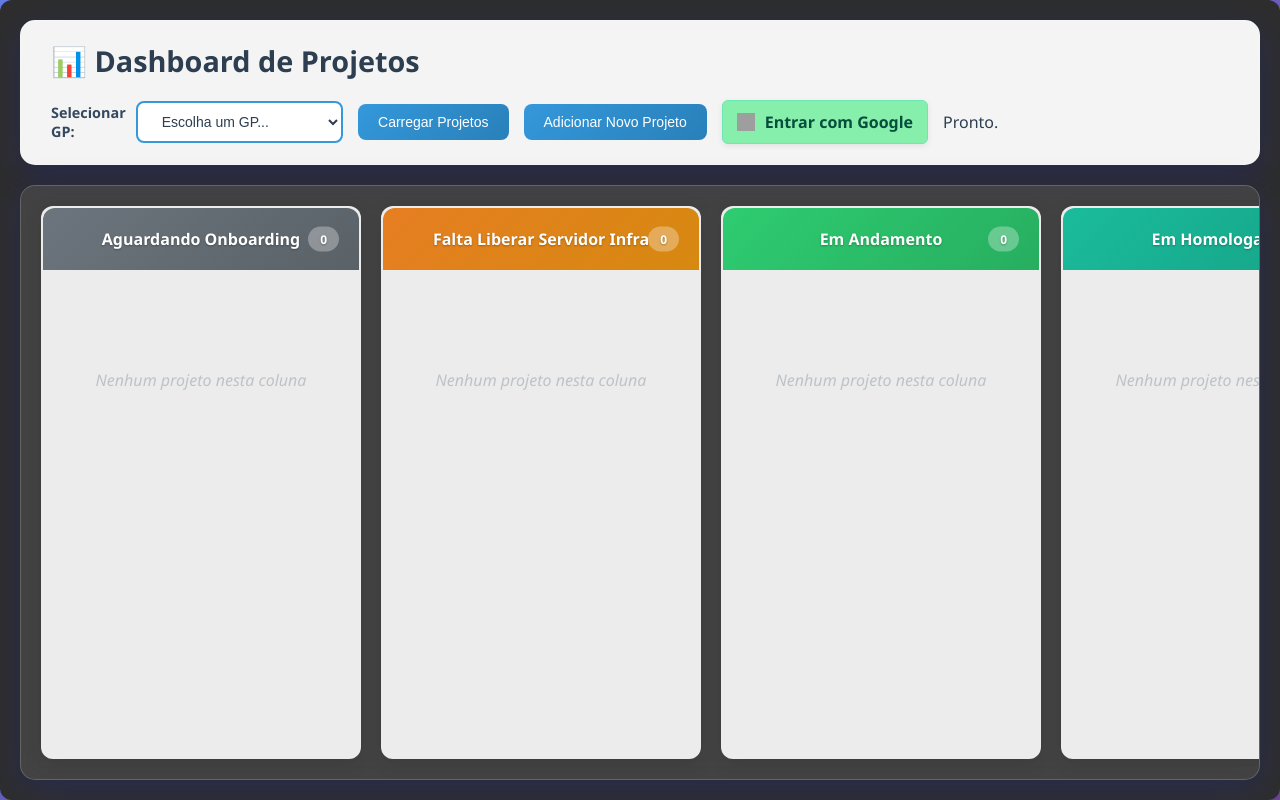
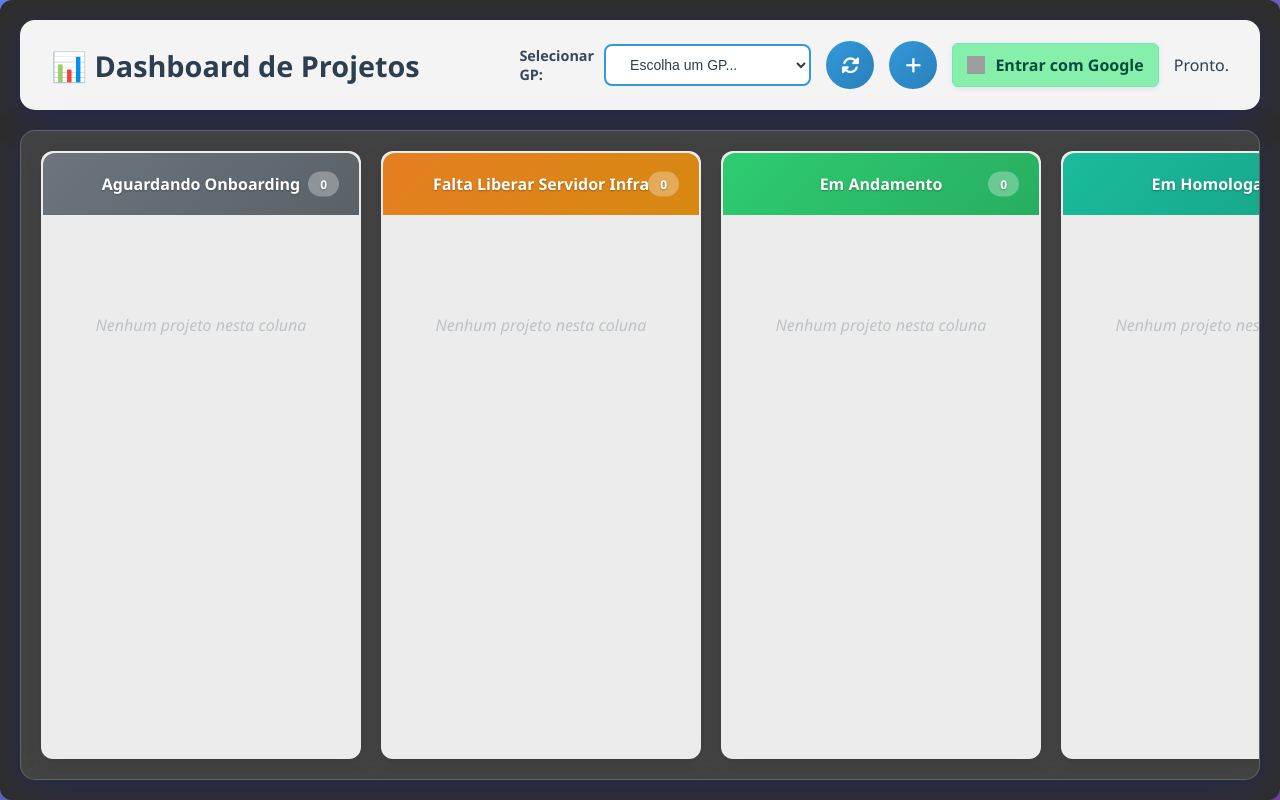
Before and after one commit to giovanisousa/Central_De_Projetos, a Flask app: page / in a window 1280 px wide. Run offline with Flask 3, Linux system fonts and the light colour scheme; grey boxes are pictures that could not be loaded.

Commit message:
Ajustes de layouts

```diff
--- a/static/css/style.css
+++ b/static/css/style.css
@@ -1144,3 +1144,16 @@
 .project-card .play-btn:hover {
     color: #229954; /* Verde mais escuro no hover */
 }
+
+.kanban-page .controls button#loadButton,
+.kanban-page .controls button#openProjectModal {
+    width: 48px;
+    height: 48px;
+    border-radius: 50%;
+    font-size: 18px;
+    padding: 0;
+    min-width: 0;
+    display: flex;
+    align-items: center;
+    justify-content: center;
+}
--- a/templates/index.html
+++ b/templates/index.html
@@ -24,12 +24,12 @@
                     </select>
                 </div>
 
-                <button id="loadButton" onclick="carregarProjetos()">
-                    Carregar Projetos
+                <button id="loadButton" onclick="carregarProjetos()" title="Carregar Projetos">
+                    <i class="fas fa-sync-alt"></i>
                 </button>
 
-                <button type="button" id="openProjectModal">
-                    Adicionar Novo Projeto
+                <button type="button" id="openProjectModal" title="Adicionar Novo Projeto">
+                    <i class="fas fa-plus"></i>
                 </button>
 
                 {% if logged_in %}
@@ -281,6 +281,44 @@
             }
         }
 
+        // Formata datas variadas para dd-mm-yyyy (sem timezone)
+        function formatDateToDDMMYYYY(input) {
+            if (!input) return '';
+            try {
+                const s = String(input).trim();
+                // Normaliza separadores
+                const clean = s.replace(/[\.\/]/g, '-');
+                // Padrão ISO: yyyy-mm-dd(...)
+                const mISO = clean.match(/^(\d{4})-(\d{2})-(\d{2})/);
+                if (mISO) {
+                    const [_, y, m, d] = mISO;
+                    return `${d}-${m}-${y}`;
+                }
+                // Padrão dd-mm-yyyy
+                const mDMY = clean.match(/^(\d{2})-(\d{2})-(\d{4})$/);
+                if (mDMY) {
+                    return `${mDMY[1]}-${mDMY[2]}-${mDMY[3]}`;
+                }
+                // Padrão mm-dd-yyyy
+                const mMDY = clean.match(/^(\d{2})-(\d{2})-(\d{4})$/);
+                if (mMDY) {
+                    const [_, mm, dd, yyyy] = mMDY;
+                    // Heurística: se já tratamos DMY acima, aqui assumimos MDY quando originário dos EUA
+                    return `${dd}-${mm}-${yyyy}`;
+                }
+                // Fallback: tenta extrair 10 primeiros dígitos que pareçam data
+                const ten = clean.slice(0, 10);
+                const mAny = ten.match(/^(\d{4})-(\d{2})-(\d{2})$/);
+                if (mAny) {
+                    const [_, y, m, d] = mAny;
+                    return `${d}-${m}-${y}`;
+                }
+                return clean;
+            } catch (_) {
+                return String(input);
+            }
+        }
+
         let projetosSalvos = {};
         let elementoSendoArrastado = null;
         // Variáveis para auto-scroll horizontal durante arrasto
@@ -374,7 +412,7 @@
 
             // Atualizar UI
             loadButton.disabled = true;
-            loadButton.textContent = 'Carregando...';
+            loadButton.innerHTML = '<i class="fas fa-sync-alt fa-spin"></i>';
             statusText.textContent = 'Carregando projetos...';
             loadingSpinner.style.display = 'inline-block';
 
@@ -410,7 +448,7 @@
             } finally {
                 // Restaurar UI
                 loadButton.disabled = false;
-                loadButton.textContent = 'Carregar Projetos';
+                loadButton.innerHTML = '<i class="fas fa-sync-alt"></i>';
                 loadingSpinner.style.display = 'none';
             }
         }
@@ -573,7 +611,7 @@
                         </div>
                         <div class="project-detail" title="Data de início do projeto">
                             <span class="icon">📅</span>
-                            <span>${(projeto.data_inicio_formatada || projeto.data_inicio || projeto.start_date || '').toString()}</span>
+                            <span>${formatDateToDDMMYYYY(projeto.data_inicio_formatada || projeto.data_inicio || projeto.start_date || '')}</span>
                         </div>
                     </div>
                 </div>
--- a/utils.py
+++ b/utils.py
@@ -928,7 +928,8 @@
 
 def obter_data_ultima_mudanca_etiqueta_para_coluna(project_id, access_token, coluna_alvo: str):
     try:
-        items = _fetch_project_edits(access_token, project_id, max_pages=3)
+        # Usa o cache interno e paginação moderada para respeitar rate limit
+        items = _fetch_project_edits(access_token, project_id, max_pages=6)
 
         def parse_action_time(s):
             if not s:
@@ -997,12 +998,19 @@
     return items
 
 def _fetch_project_edits(access_token, project_id, max_pages: int = 3):
+    # Cache leve para reduzir chamadas repetitivas ao Zoho
+    now = int(time.time())
+    cache_entry = _EDITS_CACHE.get(str(project_id))
+    if cache_entry and (now - cache_entry.get('ts', 0) <= _EDITS_TTL_SECONDS):
+        return cache_entry.get('items', [])
+
     headers = _zp_headers(access_token)
     base_url = f"{_zp_base()}/portal/{ZOHO_PORTAL_ID}/projects/{project_id}/edits"
-    ranges = [20, 10, 5]
+    # Tenta intervalos menores primeiro para evitar 400
+    ranges = [10, 5, 20]
+    collected = []
     for rg in ranges:
         try:
-            collected = []
             for page in range(1, max_pages + 1):
                 params = {"index": page, "range": rg}
                 resp = requests.get(base_url, headers=headers, params=params, timeout=20)
@@ -1015,18 +1023,23 @@
                 if not isinstance(items, list) or not items:
                     break
                 collected.extend(items)
+                # Se trouxe menos que o range, provavelmente acabaram os itens nesta paginação
                 if len(items) < rg:
                     break
             if collected:
-                return collected
+                break
         except Exception as e:
             print(f"[edits] falha range={rg}: {e}")
             continue
-    return []
+
+    # Atualiza cache (mesmo vazio) para evitar bater na API em loop
+    _EDITS_CACHE[str(project_id)] = { 'items': collected, 'ts': now }
+    return collected
 
 def obter_data_ultima_mudanca_status_ou_tag(project_id, access_token):
     try:
-        items = _fetch_project_edits(access_token, project_id, max_pages=3)
+        # Usa o cache interno e paginação moderada para respeitar rate limit
+        items = _fetch_project_edits(access_token, project_id, max_pages=6)
         if not items:
             return None
         def parse_action_time(s):
@@ -1222,6 +1235,10 @@
 
 _DIAS_FASE_CACHE = {}
 _CACHE_TTL_SECONDS = 90
+
+# Cache para histórico de edits do Zoho (por projeto)
+_EDITS_CACHE = {}
+_EDITS_TTL_SECONDS = 300
 
 def _invalidate_dias_cache(project_id: str):
     try:
```
Also changed, not shown: routes/api.py (+26 -15 lines), 3 other files.
